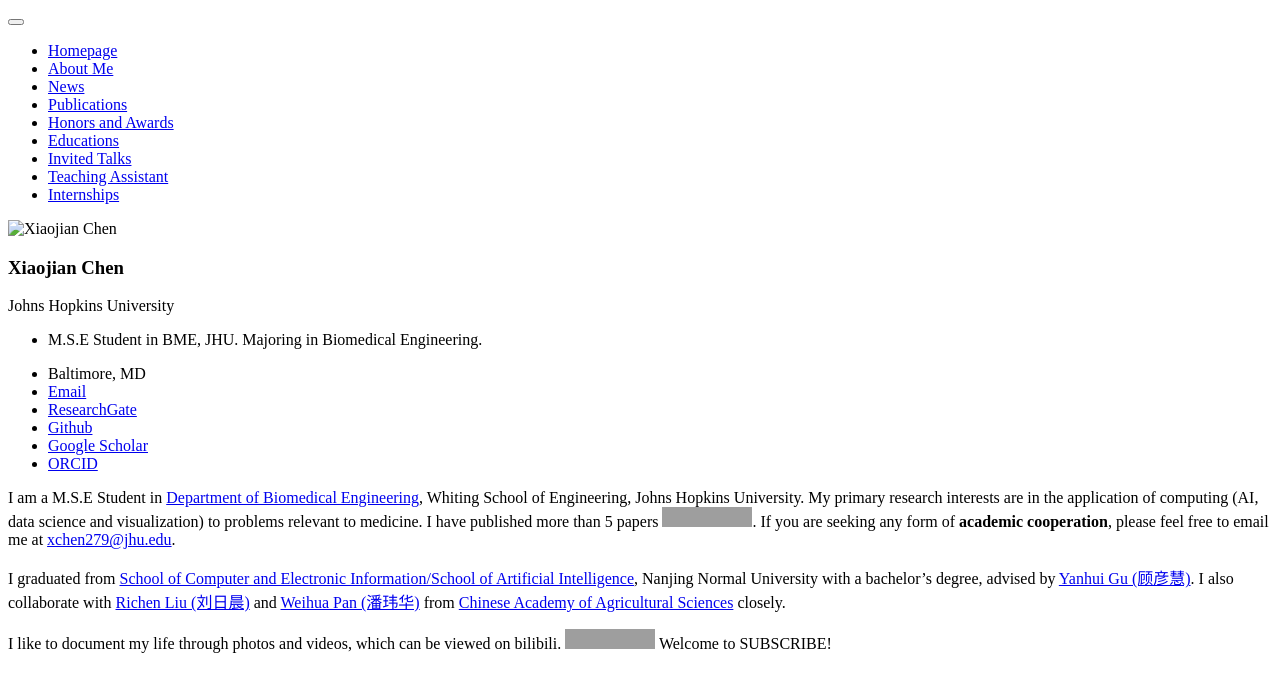
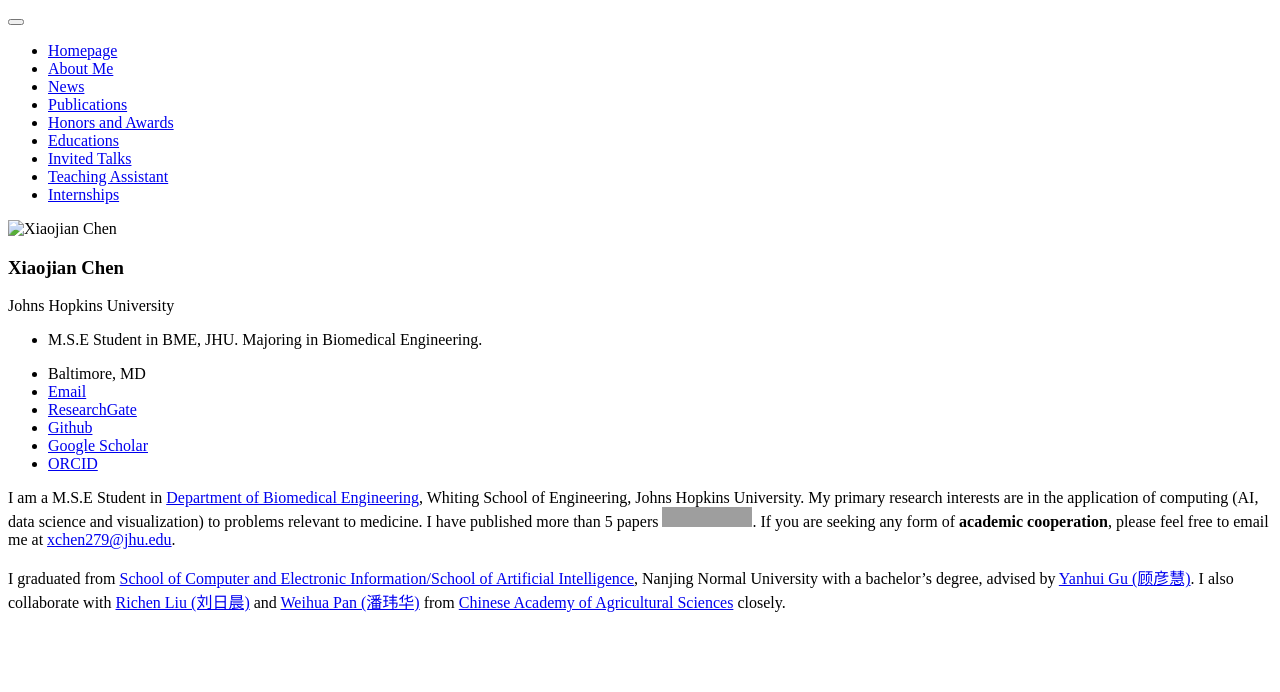
Before and after one commit to Jerry391/Jerry391.github.io, a Jekyll site: the page built from _pages/includes/intro.md, in a window 1280 px wide. Shown: the top 692 px of the page. Built offline with Jekyll 4.4.1, drawn with Linux system fonts in a browser that asks for light colours; our own code applies the rules of GitHub Pages for plain Markdown files; grey boxes are pictures that could not be loaded.

Commit message:
update profile

```diff
--- a/_pages/includes/intro.md
+++ b/_pages/includes/intro.md
@@ -6,7 +6,7 @@ If you are seeking any form of **academic cooperation**, please feel free to ema
 I graduated from [School of Computer and Electronic Information/School of Artificial Intelligence](http://schools.njnu.edu.cn/computer/), Nanjing Normal University with a bachelor's degree, advised by [Yanhui Gu (顾彦慧)](http://schools.njnu.edu.cn/computer/person/yanhui-gu). I also collaborate with [Richen Liu (刘日晨)](https://dabigtou.github.io/richenliu/) and [Weihua Pan (潘玮华)](https://agis.caas.cn/en/research/principalinvestigator/253198.htm) from [Chinese Academy of Agricultural Sciences](https://agis.caas.cn/en/index.htm) closely.
 
 
-I like to document my life through photos and videos, which can be viewed on bilibili. [![](https://img.shields.io/badge/dynamic/json?url=https%3A%2F%2Fapi.spencerwoo.com%2Fsubstats%2F%3Fsource%3Dbilibili%26queryKey%3D505318975&query=%24.data.totalSubs&logo=bilibili&label=subscribers)](https://space.bilibili.com/505318975?spm_id_from=333.337.0.0) Welcome to SUBSCRIBE!
+<!-- I like to document my life through photos and videos, which can be viewed on bilibili. [![](https://img.shields.io/badge/dynamic/json?url=https%3A%2F%2Fapi.spencerwoo.com%2Fsubstats%2F%3Fsource%3Dbilibili%26queryKey%3D505318975&query=%24.data.totalSubs&logo=bilibili&label=subscribers)](https://space.bilibili.com/505318975?spm_id_from=333.337.0.0) Welcome to SUBSCRIBE! -->
 <!-- I like taking photo, and sometimes upload some videos on bilibili.  -->
 
 
```
